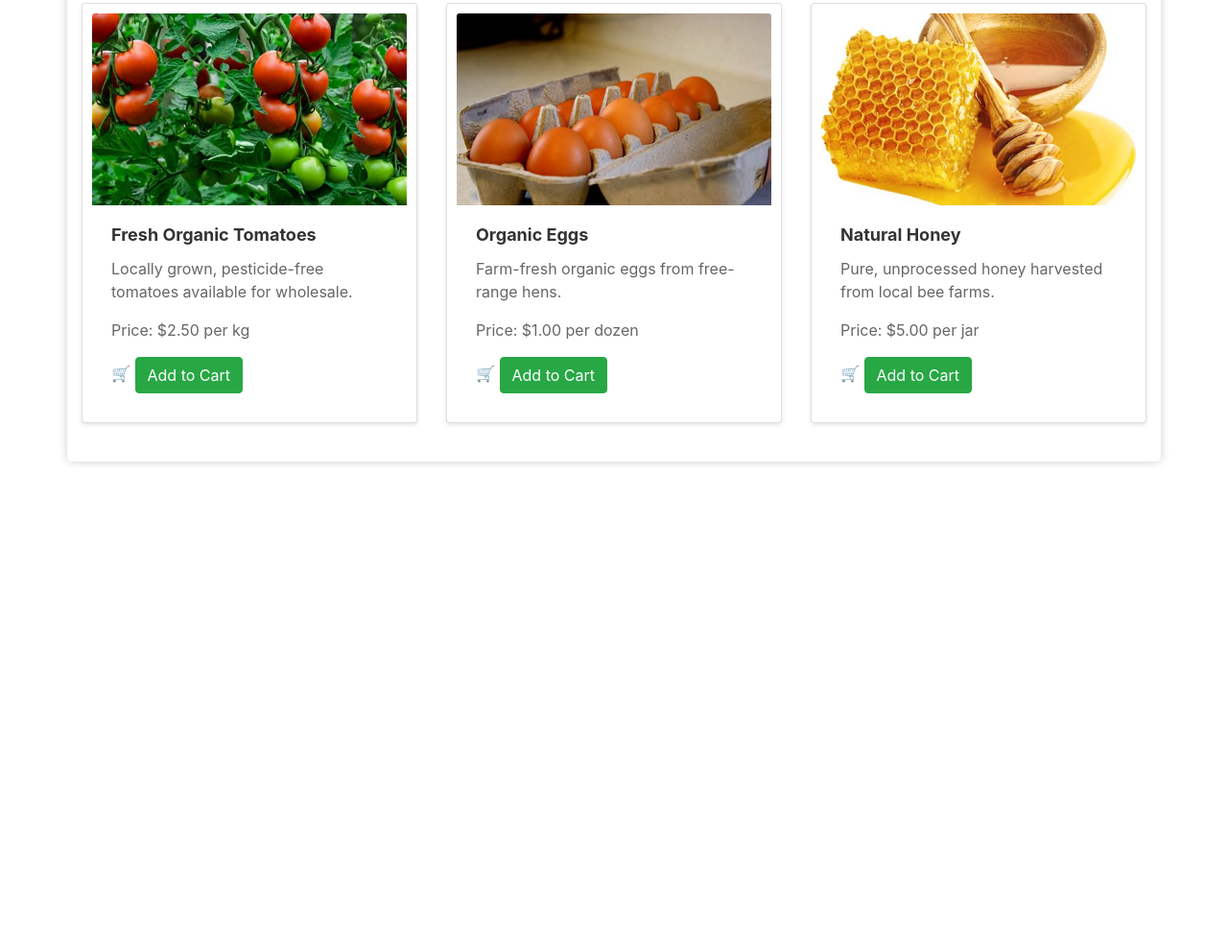
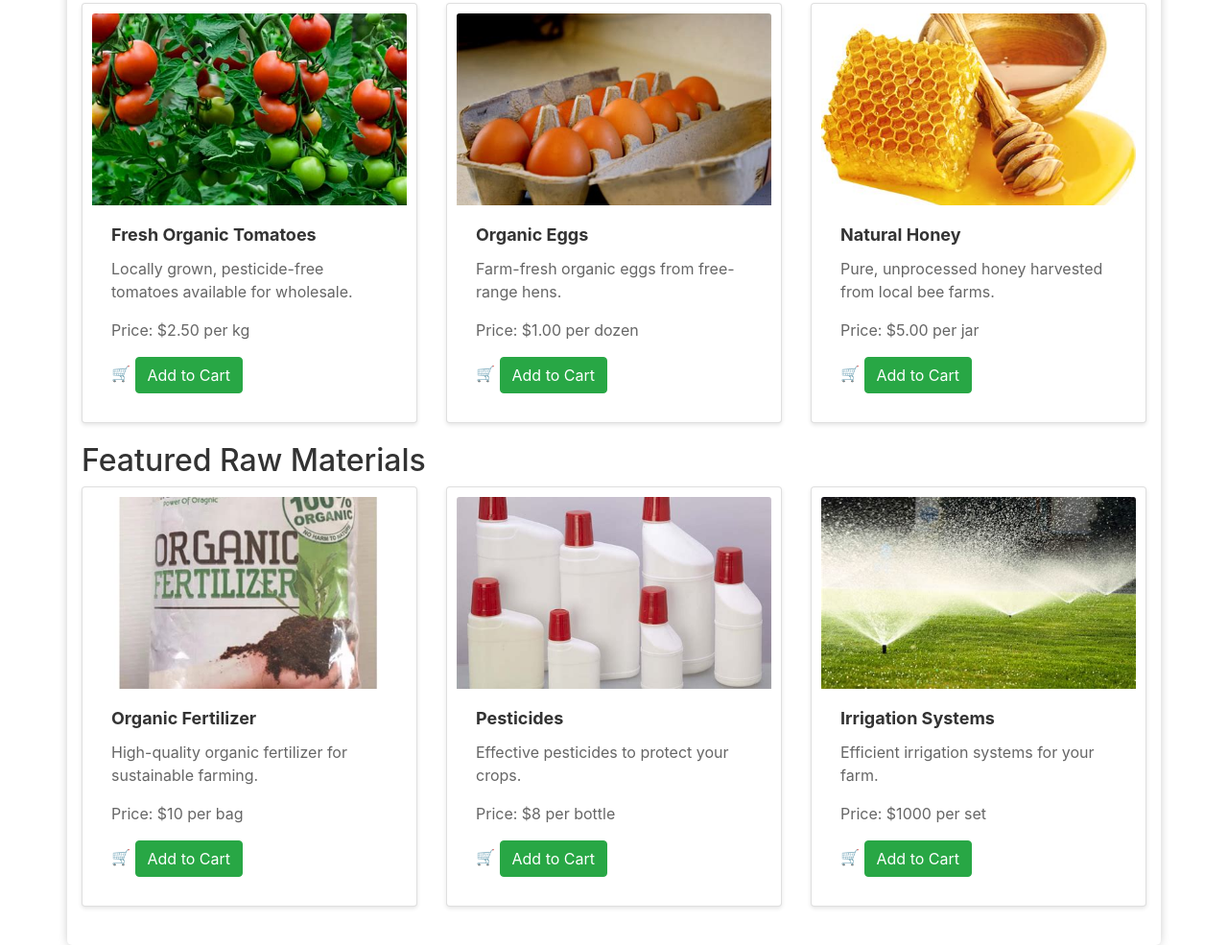
Before and after one commit to makilagied/AgriConnect, a plain HTML site: page marketplace.html in a window 1280 px wide. Shown: the part 235-1220 px from the top of the page at 96% size. Before the commit the page ends 800 px from the top, so only its background shows below. Drawn offline with nearby package versions, Linux system fonts and the light colour scheme.

Commit message:
added images

```diff
--- a/marketplace.html
+++ b/marketplace.html
@@ -91,6 +91,60 @@
                 </div>
             </div>
         </div>
+
+                <!-- Sample Product Listings -->
+                <h2>Featured Raw Materials</h2>
+                <div class="row">
+                    <div class="col-md-4">
+                        <div class="card">
+                            <img src="images/fet.jpg" class="card-img-top" alt="Raw Material 1">
+                            <div class="card-body">
+                                <h5 class="card-title">Organic Fertilizer</h5>
+                                <p class="card-text">High-quality organic fertilizer for sustainable farming.</p>
+                                <p class="card-text">Price: $10 per bag</p>
+                                <!-- <a href="#" class="btn btn-primary">View Details</a> -->
+                                <div class="product-actions">
+                                    <span class="cart-icon">&#128722;</span> <!-- Shopping cart icon -->
+                                    <button class="btn btn-success add-to-cart" data-product="Organic Fertilizer" data-price="10.00">Add to Cart</button>
+                                </div>
+                            </div>
+                        </div>
+                    </div>
+                    <div class="col-md-4">
+                        <div class="card">
+                            <img src="images/pesticide.jpg" class="card-img-top" alt="Raw Material 2">
+                            <div class="card-body">
+                                <h5 class="card-title">Pesticides</h5>
+                                <p class="card-text">Effective pesticides to protect your crops.</p>
+                                <p class="card-text">Price: $8 per bottle</p>
+                                <!-- <a href="#" class="btn btn-primary">View Details</a> -->
+                                <div class="product-actions">
+                                    <span class="cart-icon">&#128722;</span> <!-- Shopping cart icon -->
+                                    <button class="btn btn-success add-to-cart" data-product="Pesticides" data-price="8.00">Add to Cart</button>
+                                </div>
+                            </div>
+                        </div>
+                    </div>
+                    <div class="col-md-4">
+                        <div class="card">
+                            <img src="images/irigation.jpg" class="card-img-top" alt="Raw Material 3">
+                            <div class="card-body">
+                                <h5 class="card-title">Irrigation Systems</h5>
+                                <p class="card-text">Efficient irrigation systems for your farm.</p>
+                                <p class="card-text">Price: $1000 per set</p>
+                                <!-- <a href="#" class="btn btn-primary">View Details</a> -->
+                                <div class="product-actions">
+                                    <span class="cart-icon">&#128722;</span> <!-- Shopping cart icon -->
+                                    <button class="btn btn-success add-to-cart" data-product="Irrigation Systems" data-price="1000.00">Add to Cart</button>
+                                </div>
+                            </div>
+                        </div>
+                    </div>
+                </div>
+
+
+
+    </div>
     </div>
 
 
```
Also changed, not shown: images/fet.jpg (added), images/irigation.jpg (added), images/pesticide.jpg (added).
